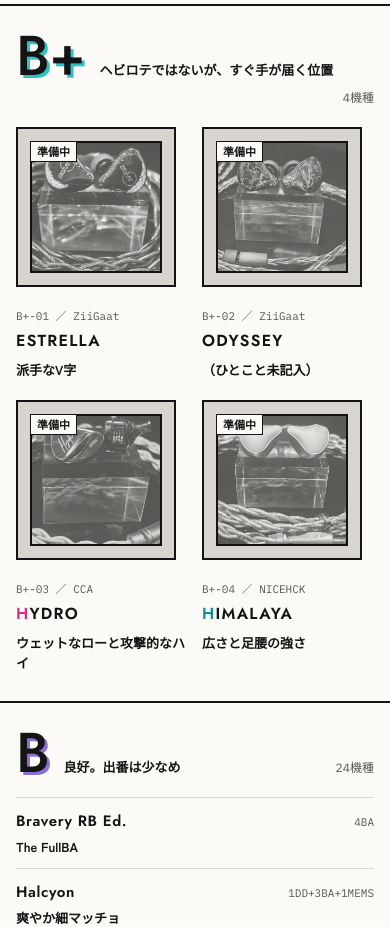
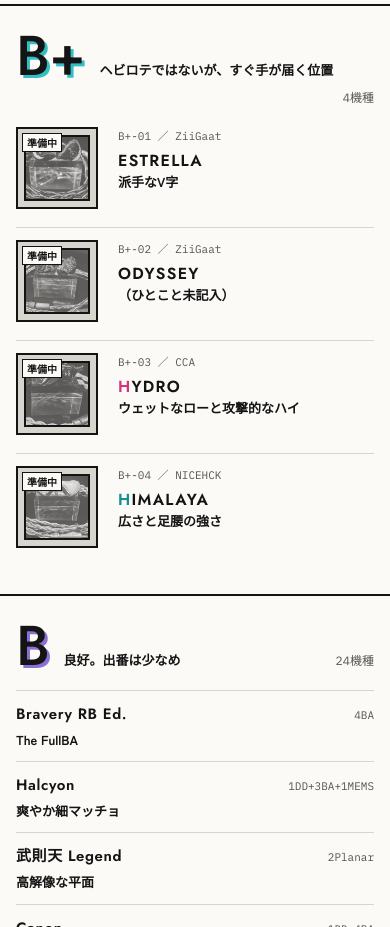
Before and after one commit to opabin/iem-catalog, a plain HTML site: page preview/index.html in a window 390 px wide. Shown: the part 2020-2947 px from the top of the page. Drawn offline with Linux system fonts and the light colour scheme.

Commit message:
preview: B+ as small thumbnail rows on mobile (S>A>B+ sizing)
Co-Authored-By: Claude Opus 5.5 <noreply@anthropic.com>
Claude-Session: https://claude.ai/code/session_01MYgqpeVncj9Z7P1gM58KEr

```diff
--- a/preview/style.css
+++ b/preview/style.css
@@ -412,11 +412,18 @@ button.vs__item:hover b{text-decoration:underline}
   .tier--A .card .chips{margin-top:6px;font-size:11px}
   .tier--A .card .chips .genre{display:none}
 
-  .tier--BP .cards{grid-template-columns:repeat(2,minmax(0,1fr));gap:20px 14px}
-  .tier--BP .card .meta{margin-top:8px}
+  /* B+：小さめのサムネイル＋文字の行 */
+  .tier--BP .cards{grid-template-columns:minmax(0,1fr);gap:0}
+  .tier--BP .card + .card{border-top:1px solid var(--rule)}
+  .tier--BP .card__link{display:grid;grid-template-columns:88px minmax(0,1fr);grid-template-rows:auto auto 1fr;column-gap:14px;padding:12px 0;align-items:start}
+  .tier--BP .card:first-child .card__link{padding-top:0}
+  .tier--BP .mat{grid-row:1 / span 3;--gap:6px}
+  .tier--BP .mat__inner{padding:6px}
+  .tier--BP .badge{--bp:4px;font-size:10px;padding:0 4px}
+  .tier--BP .card .meta{margin-top:0}
   .tier--BP .card .meta span + span{display:none}
   .tier--BP .card .name{font-size:16px;letter-spacing:.08em}
-  .tier--BP .card .catch{font-size:13px}
+  .tier--BP .card .catch{margin-top:2px;font-size:13px}
   .tier--BP .card .chips{display:none}
 
   .ledger-list{border:0;border-bottom:1px solid var(--rule)}
```
